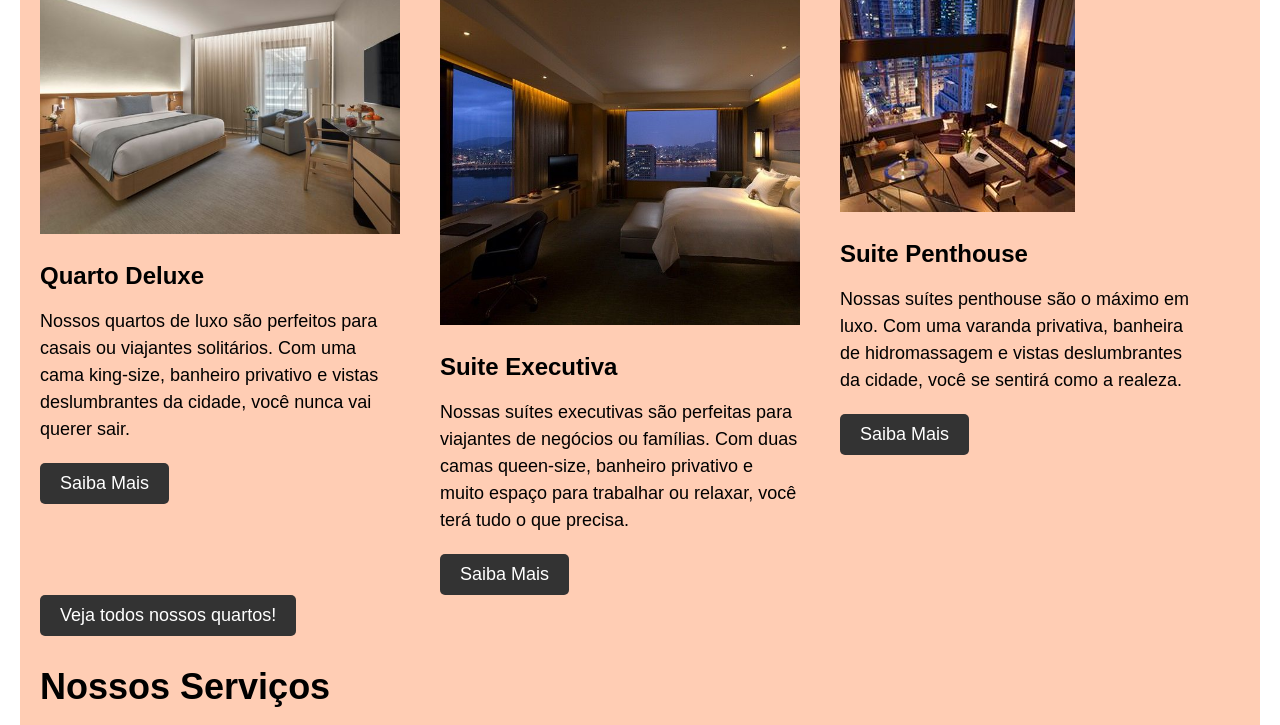
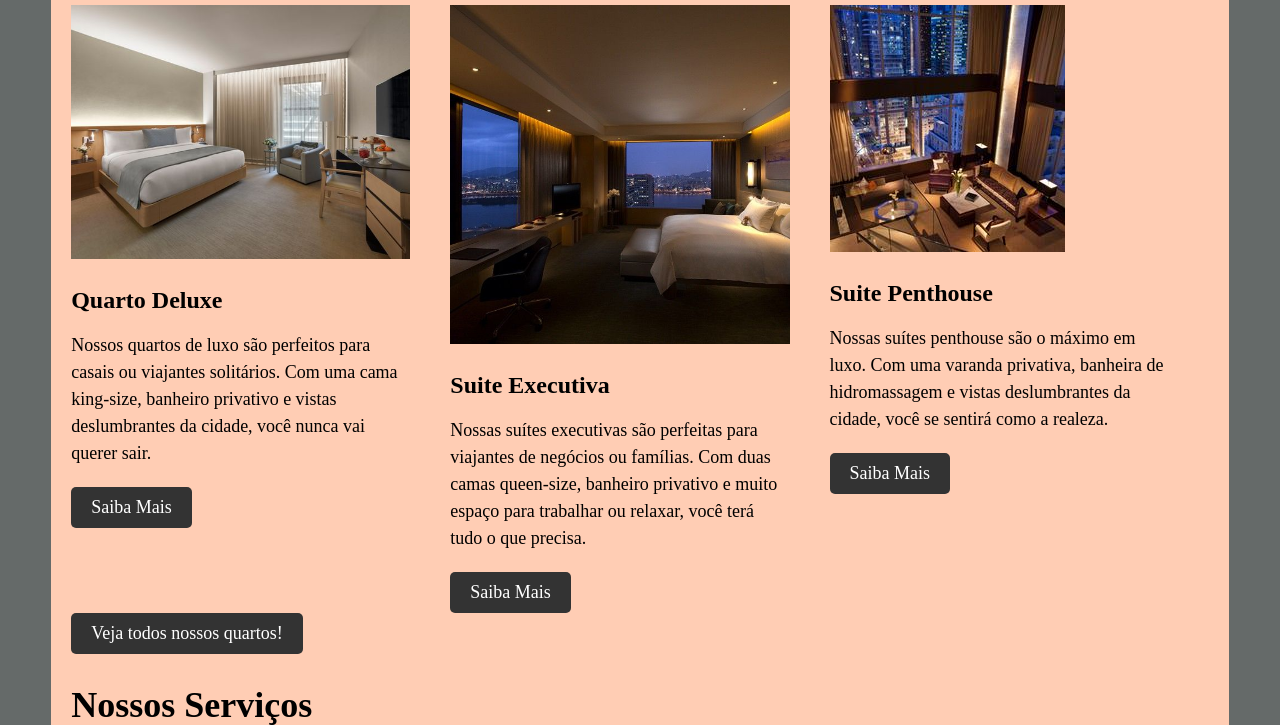
Before and after one commit to matheusmarqlima/Ellegant-1, a plain HTML site: page index.html in a window 1280 px wide. Shown: the part 562-1287 px from the top of the page. Drawn offline with Linux system fonts and the light colour scheme; files whose address does not match are found by name.

Commit message:
style: google fonts & bg color

```diff
--- a/index.html
+++ b/index.html
@@ -6,7 +6,9 @@
 	<link rel="stylesheet" type="text/css" href="style.css">
 
 	<!--ICONE DE CIMA-->
-
+	<link rel="preconnect" href="https://fonts.googleapis.com">
+	<link rel="preconnect" href="https://fonts.gstatic.com" crossorigin>
+	<link href="https://fonts.googleapis.com/css2?family=Raleway&display=swap" rel="stylesheet"> <!--Google fonts-->
 	<link rel="shortcut icon" href="C:\Users\lima8\OneDrive\Área de Trabalho\Hotel - Bing\images\ico\icone.png">
 </head>
 
--- a/style.css
+++ b/style.css
@@ -6,13 +6,20 @@
 /* Dark Charcoal - rgb: 47, 50, 55
 
 
+.raleway-<uniquifier> {
+  font-family: "Raleway", sans-serif;
+  font-optical-sizing: auto;
+  font-weight: <weight>;
+  font-style: normal;
+}
 
 /* Global Styles */
 
 body {
-	font-family: Arial, sans-serif;
-	margin: 0;
+	font-family: Ralewa;
+	margin: 40px 4%;
 	padding: 0;
+	background-color: rgb(101, 106, 105);
 }
 
 .clear {
```
